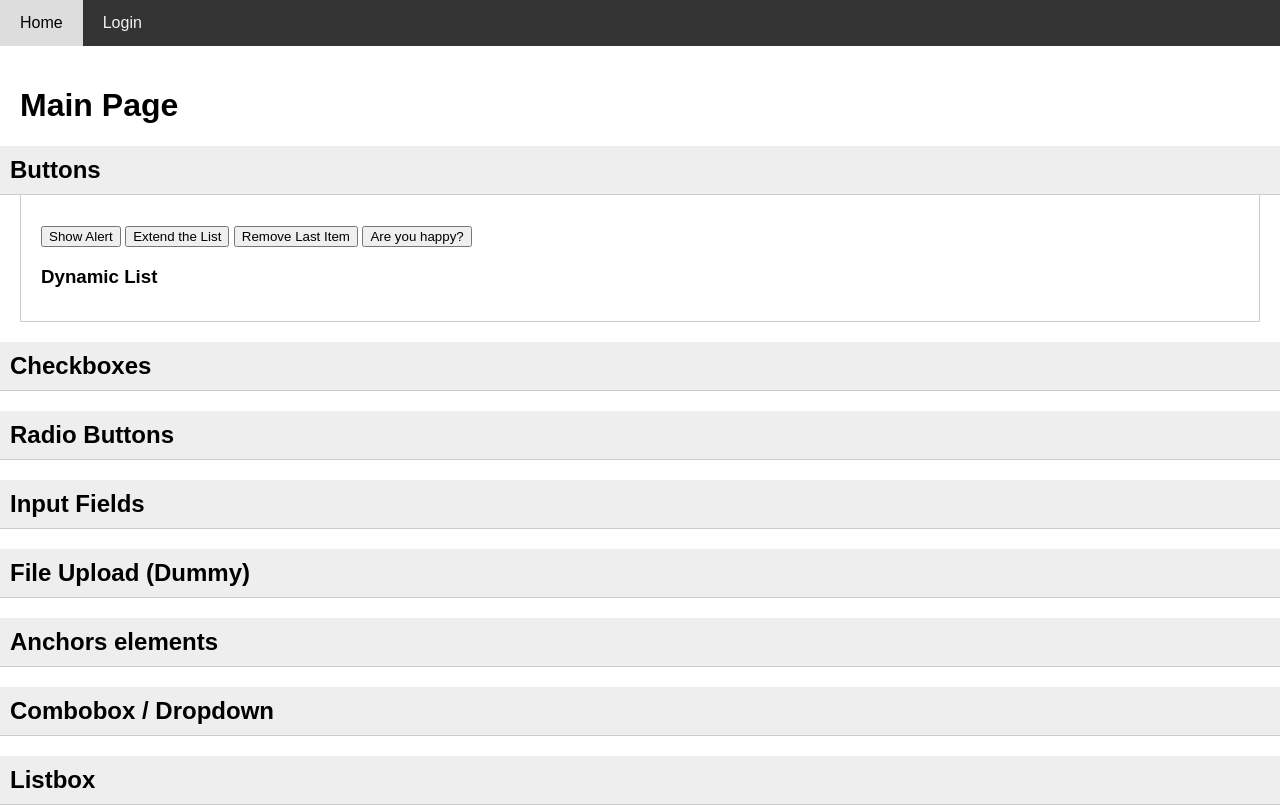
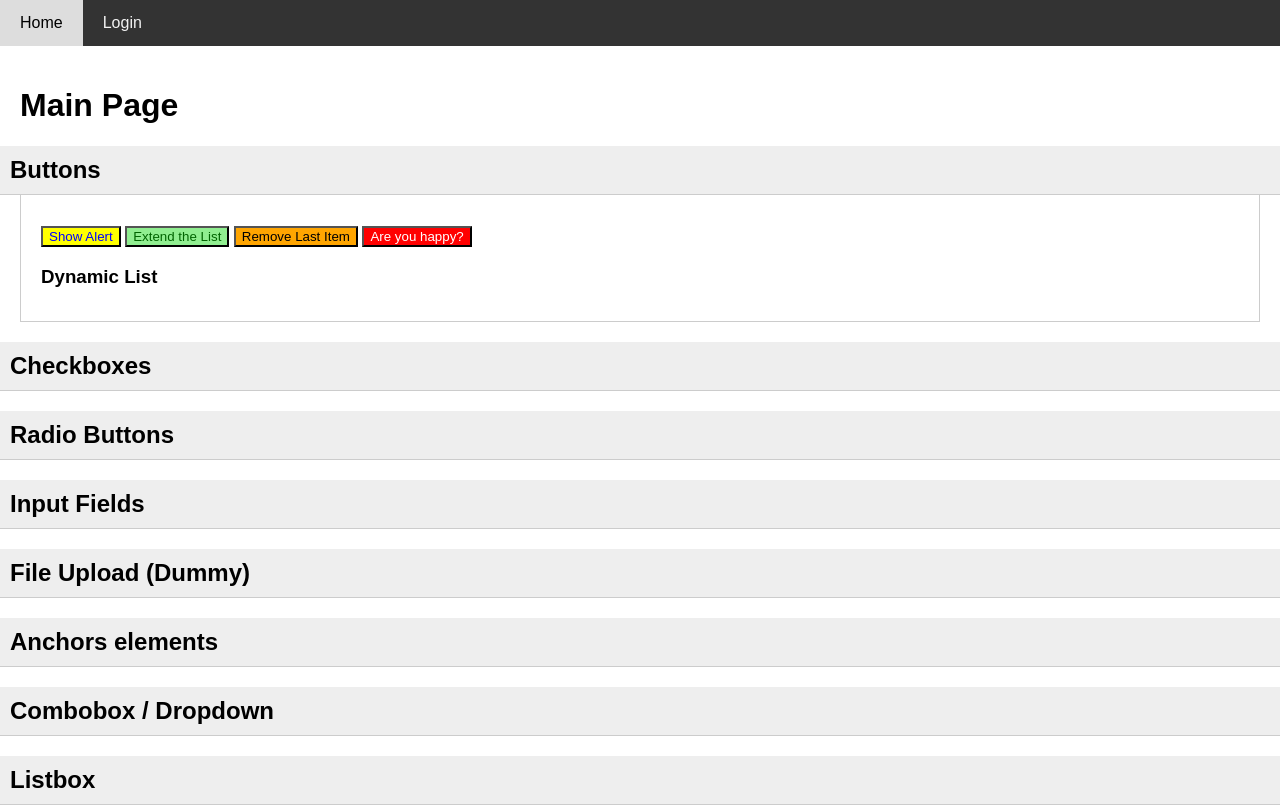
Before and after one commit to taja01/testpage, a plain HTML site: page index.html in a window 1280 px wide. Shown: the top 808 px of the page. Drawn offline with Linux system fonts and the light colour scheme.

Commit message:
colored button

```diff
--- a/index.html
+++ b/index.html
@@ -23,10 +23,14 @@
       <h2 class="section-header">Buttons</h2>
       <div class="section-content">
         <p>
-          <button id="alertButton" type="button" onclick="showAlert()">Show Alert</button>
-          <button id="extendListItemButton" type="button" onclick="extendList()">Extend the List</button>
-          <button id="removeListItemButton" type="button" onclick="removeLastItem()">Remove Last Item</button>
-          <button id="generateErrorButton" type="button" onclick="generateErrorInConsole()">Are you happy?</button>
+          <button id="alertButton" style="background-color: yellow; color: blue;" type="button" onclick="showAlert()">
+            Show Alert </button>
+          <button id="extendListItemButton" style="background-color: lightgreen; color: darkgreen;" type="button"
+            onclick="extendList()"> Extend the List </button>
+          <button id="removeListItemButton" style="background-color: orange; color: black;" type="button"
+            onclick="removeLastItem()"> Remove Last Item </button>
+          <button id="generateErrorButton" style="background-color: red; color: white;" type="button"
+            onclick="generateErrorInConsole()"> Are you happy? </button>
         </p>
         <h3>Dynamic List</h3>
         <ul id="dynamicList">
```
